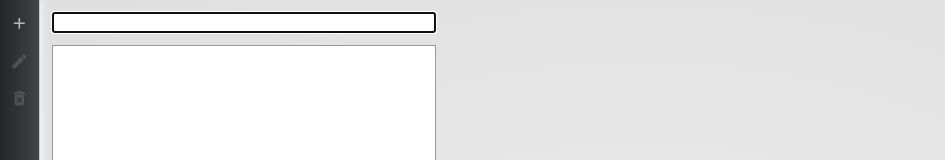
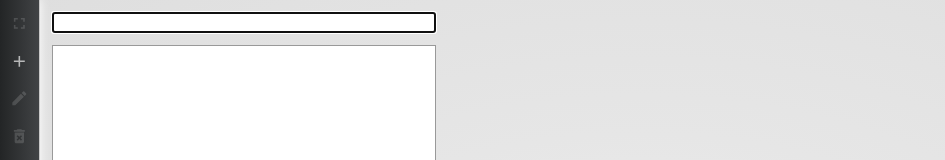
Before and after one commit to SamMonballiu/notebunny-go, a React (Vite) app in the folder frontend/: page / in a window 1280 px wide. Shown: the top 160 px of the page, without its empty margins (0-945 px from the left). Built offline with nearby package versions, Linux system fonts and the light colour scheme; a web font is replaced by a local one.

Commit message:
add button to expand the list of notes

```diff
--- a/frontend/src/App.module.scss
+++ b/frontend/src/App.module.scss
@@ -51,6 +51,10 @@ $font: "Atkinson Hyperlegible", sans-serif;
   flex-grow: 1;
   overflow-y: scroll;
   font-family: $font;
+}
+
+.expanded {
+  width: calc(99vw - $pad * 2) !important;
 }
 
 .detail {
--- a/frontend/src/App.tsx
+++ b/frontend/src/App.tsx
@@ -16,9 +16,16 @@ import { NoteSortingDropdown } from "./components/NoteSortingDropdown";
 import { NoteEdit } from "./components/NoteEdit";
 import "./markdown.scss";
 import { ConfirmDialog } from "./components/ConfirmDialog";
-import { MdAdd, MdEdit, MdDeleteForever } from "react-icons/md";
+import {
+  MdAdd,
+  MdEdit,
+  MdDeleteForever,
+  MdFullscreen,
+  MdFullscreenExit,
+} from "react-icons/md";
 import { IconButton } from "./components/IconButton";
 import { Sidebar } from "./components/Sidebar";
+import cx from "classnames";
 
 type Viewmode = "list" | "edit" | "create";
 
@@ -32,6 +39,7 @@ function App() {
   const [actualSearchTerm, setActualSearchTerm] = useState("");
   const [viewmode, setViewmode] = useState<Viewmode>("list");
   const [showDeleteDialog, setShowDeleteDialog] = useState(false);
+  const [showLeftPane, setShowLeftPane] = useState(true);
 
   useEffect(() => {
     const searchUpdateTimeout = setTimeout(() => {
@@ -162,6 +170,11 @@ function App() {
     return (
       <div className={styles.container}>
         <Sidebar>
+          <IconButton
+            icon={showLeftPane ? <MdFullscreen /> : <MdFullscreenExit />}
+            disabled={selectedIndex === null}
+            action={() => setShowLeftPane(!showLeftPane)}
+          />
           <IconButton icon={<MdAdd />} action={() => setViewmode("create")} />
           <IconButton
             icon={<MdEdit />}
@@ -185,6 +198,7 @@ function App() {
             onConfirm={async () => handleDelete(sorted[selectedIndex!])}
           />
           <section className={styles.main}>
+            {showLeftPane ? (
               <section className={styles.pane}>
                 <input
                   autoFocus
@@ -217,8 +231,13 @@ function App() {
                   </select>
                 </div>
               </section>
+            ) : null}
 
-            <section className={styles.detail}>
+            <section
+              className={cx(styles.detail, {
+                [styles.expanded]: !showLeftPane,
+              })}
+            >
               {selectedIndex !== null &&
                 sorted[selectedIndex] !== undefined && (
                   <>
```
Lines whose indentation alone changed are shown as unchanged.
